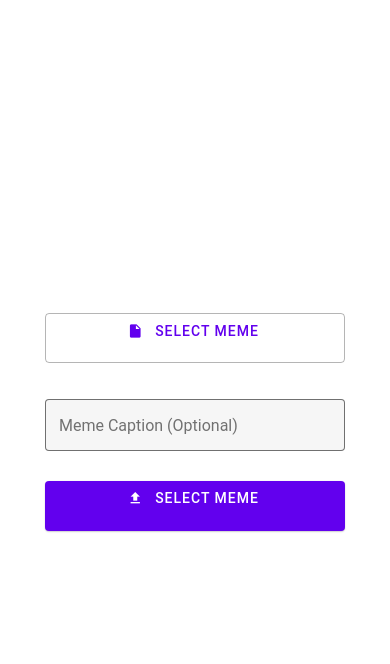
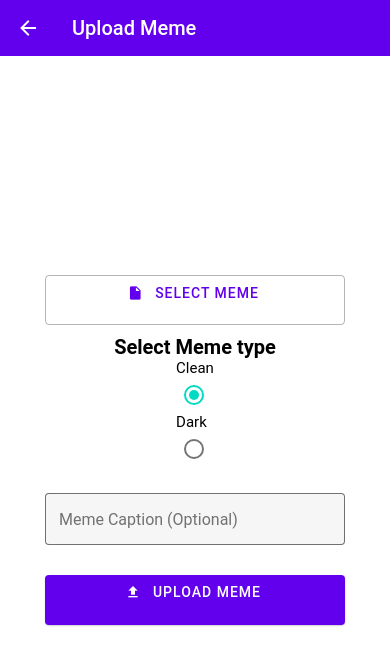
Before and after one commit to Timbaron/Meme, a React Native app: screen /Upload in a window 390 px wide. Shown: the top 664 px of the page. Built offline with nearby package versions, Linux system fonts and the light colour scheme.

Commit message:
Upload and save memes

```diff
--- a/components/meme/upload.js
+++ b/components/meme/upload.js
@@ -1,9 +1,11 @@
-import React, { useState } from 'react'
-import { Image, StyleSheet, View } from 'react-native'
-import { Button, Text, TextInput } from 'react-native-paper'
+import React, { useState, useEffect } from 'react'
+import { Alert, Image, StyleSheet, View } from 'react-native'
+import { ActivityIndicator, Appbar, Button, RadioButton, Text, TextInput } from 'react-native-paper'
 import * as ImagePicker from 'expo-image-picker';
 
-export default function Upload() {
+export default function Upload({ navigation, route }) {
+    const [type, setType] = React.useState('clean');
+    const token = route.params
     const [uri, setUri] = useState(null);
     const [caption, setCaption] = useState('');
     const [isLoading, setIsLoading] = useState(false);
@@ -25,16 +27,64 @@ export default function Upload() {
         }
     };
 
+    const resultHandler = (result) => {
+        if(result.message != ''){
+            setImage(null);
+            setIsLoading(false)
+            Alert.alert(result.message)
+        }
+    }
     const UploadImage = () => {
+        setIsLoading(true);
         console.log(image);
+        var myHeaders = new Headers();
+        myHeaders.append("Authorization", `Bearer ${token}`);
+
+        var formdata = new FormData();
+        formdata.append("caption", caption);
+        formdata.append("type", type);
+        formdata.append('meme', {type: 'image/jpg', uri: uri, name: 'uploadimagetmp.png'});
+
+        var requestOptions = {
+            method: 'POST',
+            headers: myHeaders,
+            body: formdata,
+            redirect: 'follow'
+        };
+
+        fetch("https://memejokes.herokuapp.com/api/meme/upload", requestOptions)
+            .then(response => response.text())
+            .then(result => resultHandler(JSON.parse(result)))
+            .catch(error => console.log('error', error));
     }
+    const _goBack = () => {
+        navigation.goBack()
+    }
+    useEffect(() => {
+        // _getDetails()
+    }, [])
     return (
+        <>
+            <Appbar.Header>
+                <Appbar.BackAction onPress={_goBack} />
+                <Appbar.Content title="Upload Meme" />
+            </Appbar.Header>
             <View style={styles.container}>
                 <Button icon="file" mode="outlined" onPress={pickImage} style={styles.button}>
                     Select Meme
                 </Button>
                 {uri && <Image source={{ uri: uri }} style={{ width: 200, height: 200 }} />}
-
+                <Text style={styles.label}>Select Meme type</Text>
+                    <RadioButton.Group onValueChange={newtype => setType(newtype)} value={type}>
+                        <View>
+                            <Text style={styles.label2}>Clean</Text>
+                            <RadioButton value="clean" />
+                        </View>
+                        <Text style={styles.label2}>Dark</Text>
+                        <RadioButton value="dark" />
+                        <View>
+                        </View>
+                    </RadioButton.Group>
                 <TextInput
                     label='Meme Caption (Optional)'
                     mode="outlined"
@@ -42,11 +92,17 @@ export default function Upload() {
                     onChangeText={caption => setCaption(caption)}
                     style={styles.input}
                 />
-
+                {(isLoading) && (
+                    <>
+                        <ActivityIndicator size="large" />
+                        <Text style={styles.activityIndicator}>Uploading...</Text>
+                    </>
+                )}
                 <Button icon="upload" mode="contained" onPress={UploadImage} style={styles.button}>
-                Select Meme
+                    Upload Meme
                 </Button>
             </View>
+        </>
     )
 }
 
@@ -69,4 +125,20 @@ const styles = StyleSheet.create({
         width: 300,
         height: 50,
     },
+    radios: {
+        // margin: 20,
+        flexDirection: 'row',
+        backgroundColor: 'red',
+        width: 300,
+        height: 50,
+    },
+    /* The text that is displayed on the screen. */
+    label: {
+        fontSize: 20,
+        fontWeight: 'bold',
+    },
+    label2: {
+        fontSize: 15,
+        // fontWeight: ',
+    }
 })
--- a/components/profileDetails.js
+++ b/components/profileDetails.js
@@ -112,7 +112,7 @@ export default function Details({ token, setToken, setIsLoggedin, navigation}) {
             </Button>
           </View>
           <View style={styles.buttonContain}>
-            <Button icon="upload" mode="contained" style={styles.buttonUPD} onPress={() => navigation.navigate('Upload')}>
+            <Button icon="upload" mode="contained" style={styles.buttonUPD} onPress={() => navigation.navigate('Upload', token)}>
               Upload meme
             </Button>
           </View>
--- a/package.json
+++ b/package.json
@@ -13,15 +13,16 @@
     "@react-native-async-storage/async-storage": "^1.17.7",
     "@react-navigation/native-stack": "^6.7.0",
     "expo": "~45.0.0",
+    "expo-image-picker": "~13.1.1",
     "expo-status-bar": "~1.3.0",
     "react": "17.0.2",
     "react-dom": "17.0.2",
     "react-native": "0.68.2",
     "react-native-paper": "^4.12.4",
+    "react-native-paper-dropdown": "^1.0.7",
     "react-native-safe-area-context": "4.2.4",
     "react-native-screens": "~3.11.1",
-    "react-native-web": "0.17.7",
-    "expo-image-picker": "~13.1.1"
+    "react-native-web": "0.17.7"
   },
   "devDependencies": {
     "@babel/core": "^7.12.9"
```
Also changed, not shown: 1 other file (tests, documents, lock files or other folders). Lines whose indentation alone changed are shown as unchanged.
